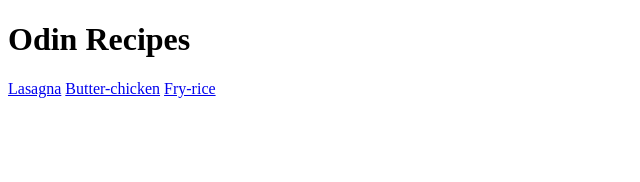
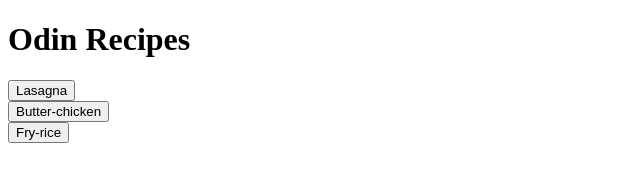
Before and after one commit to Maximusharty/odin-recipes, a plain HTML site: page index.html in a window 1280 px wide. Shown: the whole page, without its empty margins (0-640 px from the left). Drawn offline with Linux system fonts and the light colour scheme.

Commit message:
Add button to recipes
I added some buttons to recipes.

```diff
--- a/index.html
+++ b/index.html
@@ -5,11 +5,12 @@
     <meta http-equiv="X-UA-Compatible" content="IE=edge">
     <meta name="viewport" content="width=device-width, initial-scale=1.0">
     <title>My first Webpage</title>
+    <link rel="stylesheet" href="style.css">
 </head>
 <body>
     <h1>Odin Recipes</h1>
-    <a href="recipes/lasagna.html">Lasagna</a>
-    <a href="recipes/butter-chicken.html">Butter-chicken</a>
-    <a href="recipes/fry-rice.html">Fry-rice</a>
+    <div><a href="recipes/lasagna.html"><button>Lasagna</button></a></div>
+    <div><a href="recipes/butter-chicken.html"><button>Butter-chicken</button></a></div>
+    <div><a href="recipes/fry-rice.html"><button>Fry-rice</button></a></div>
 </body>
 </html>
```
